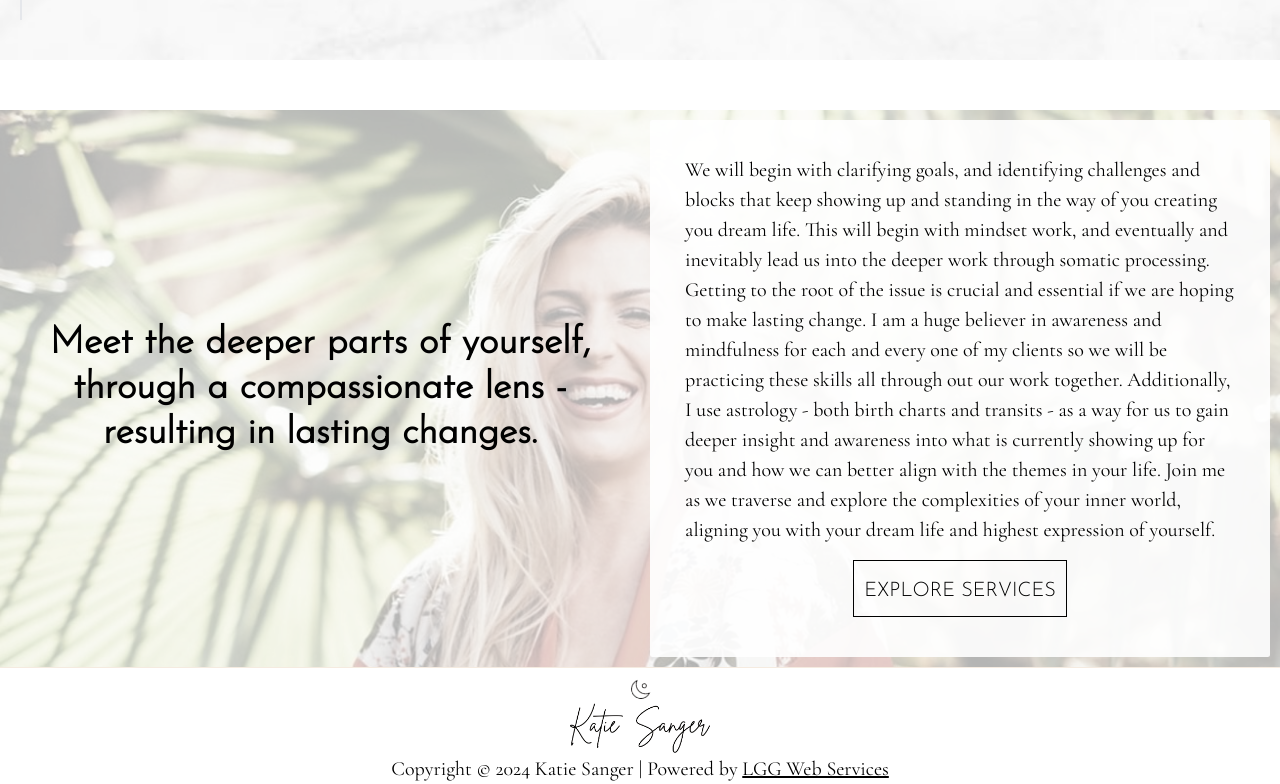
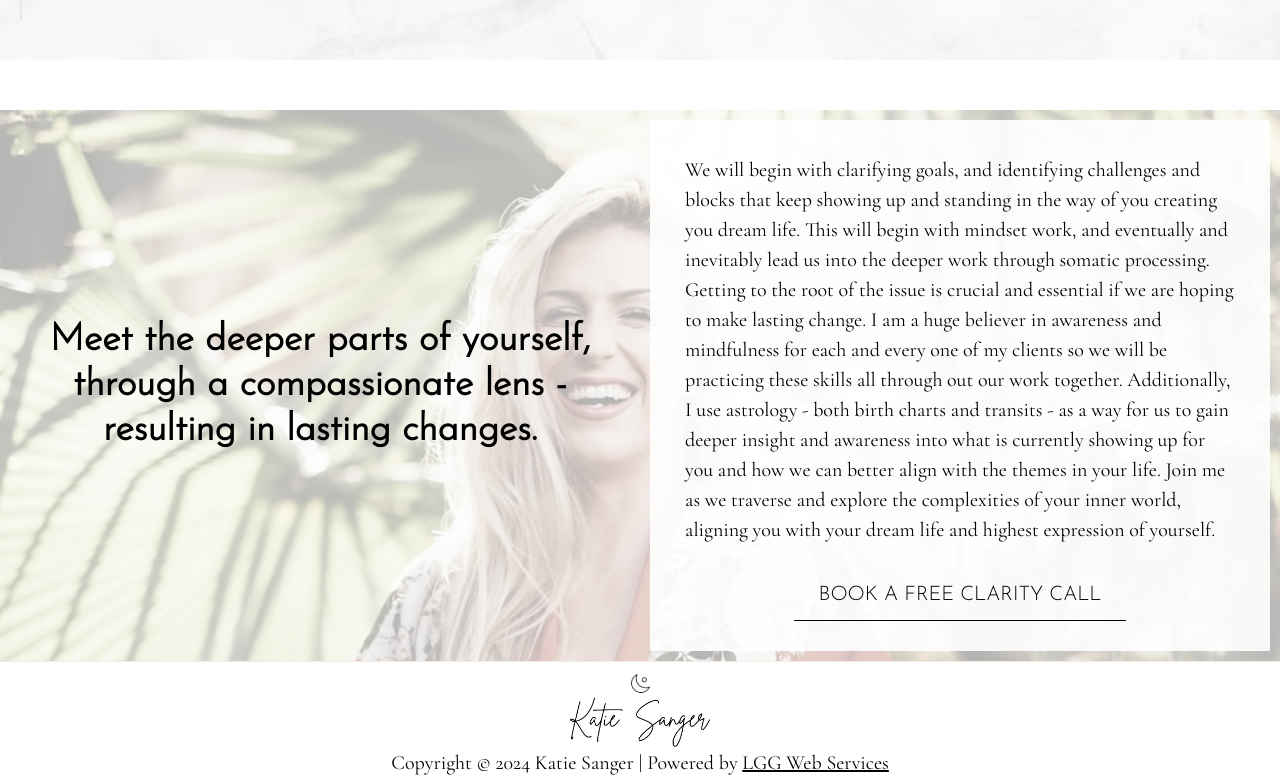
Before and after one commit to tonny-oscar/sifa-health, a Next.js app: page / in a window 1280 px wide. Shown: the part 1023-1807 px from the top of the page. Built offline with nearby package versions, Linux system fonts and the light colour scheme; a web font is replaced by a local one.

Commit message:
Add call to action

```diff
--- a/src/pages/index.tsx
+++ b/src/pages/index.tsx
@@ -49,10 +49,13 @@ const Home = () => {
         </div>
         <div className='bg-white bg-opacity-90 mb-4 lg:m-2 lg:rounded-sm p-6 h-auto flex flex-col items-center justify-around'>
           <p className='m-1 max-w-[800px]'>We will begin with clarifying goals, and identifying challenges and blocks that keep showing up and standing in the way of you creating you dream life. This will begin with mindset work, and eventually and inevitably lead us into the deeper work through somatic processing. Getting to the root of the issue is crucial and essential if we are hoping to make lasting change. I am a huge believer in awareness and mindfulness for each and every one of my clients so we will be practicing these skills all through out our work together. Additionally, I use astrology - both birth charts and transits - as a way for us to gain deeper insight and awareness into what is currently showing up for you and how we can better align with the themes in your life. Join me as we traverse and explore the complexities of your inner world, aligning you with your dream life and highest expression of yourself. </p>
-          <button className='josefin p-2 pt-3 my-2 border-[1px] border-black '>EXPLORE SERVICES</button>
+          {/* <button className='josefin p-2 pt-3 my-2 border-[1px] border-black '>EXPLORE SERVICES</button> */}
+          <Link href='https://calendly.com/katiesanger/30min' target='_blank' className='self-center border-black josefin border-b-[1px] py-2 px-5 mt-4'>
+            BOOK A FREE CLARITY CALL
+          </Link>
         </div>
       </article>
-{/*
+      {/*
       <article className='text-center'>
         <p>Have you ever set out to make a change in your life, only to inevitably fall back into an old pattern or blockage?</p>
         <p>Are you struggling to make changes, deep down knowing you want and need more for your life, but having no idea how to get there or how to begin?</p>
```
